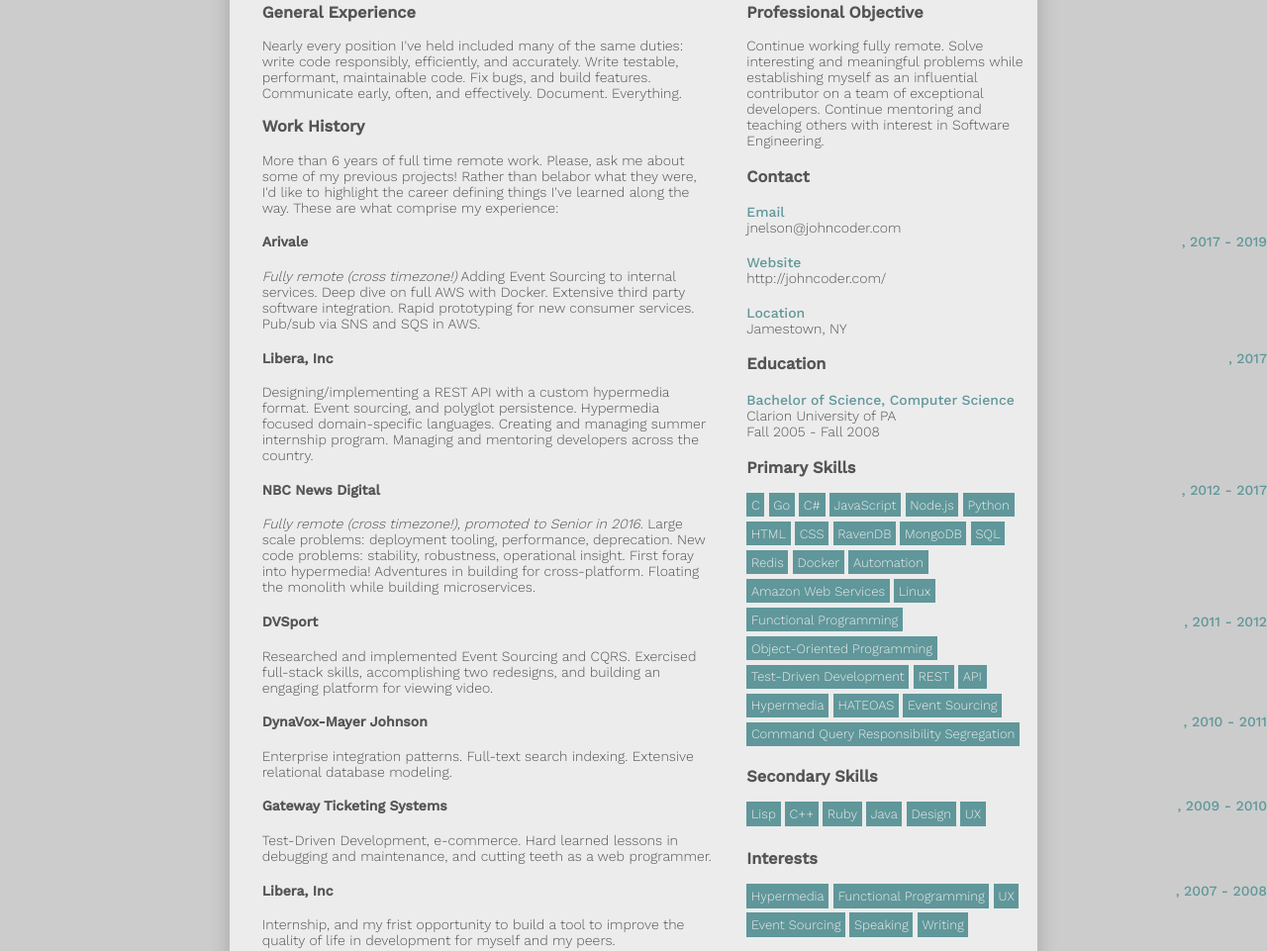
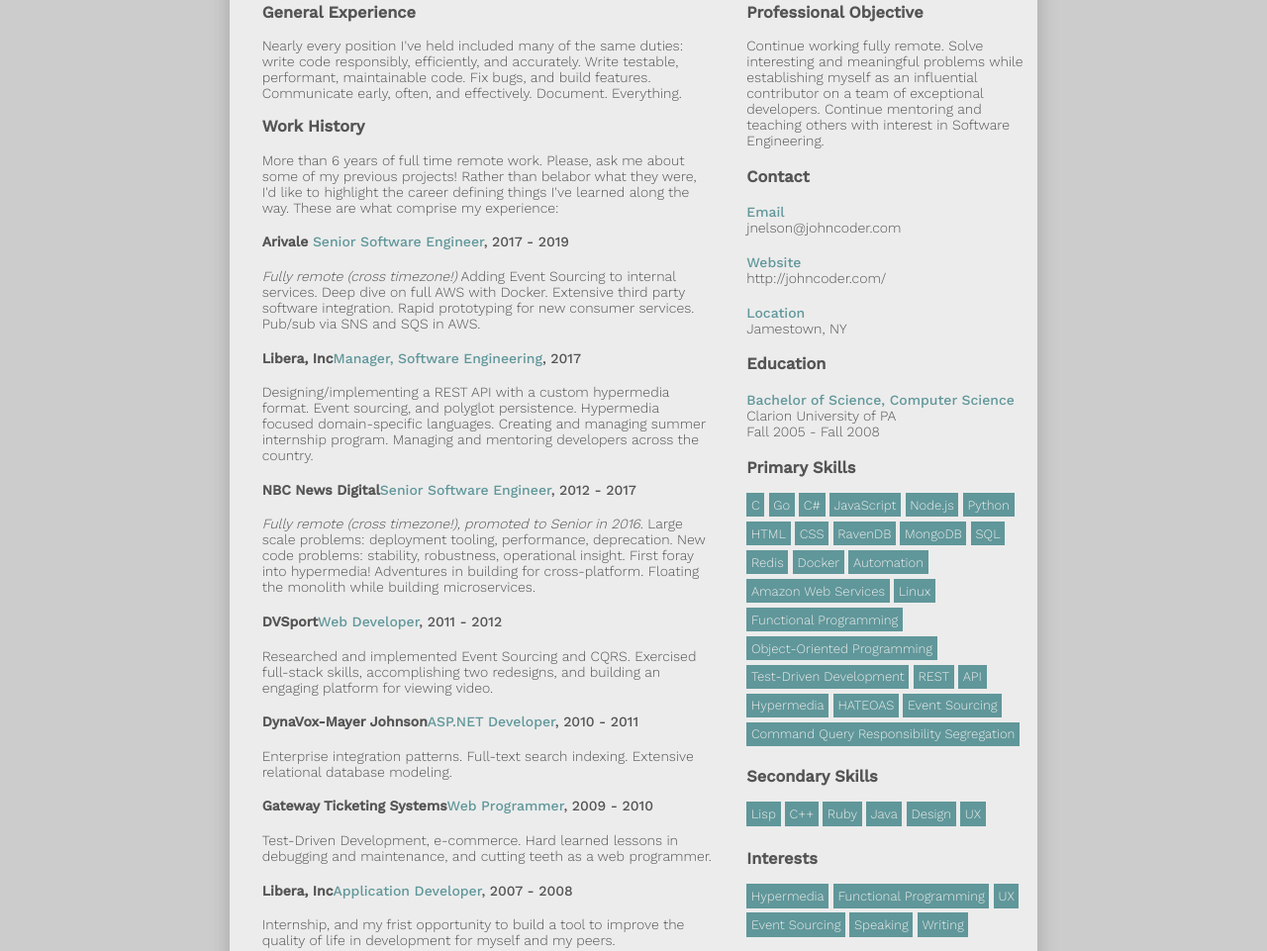
Before and after one commit to johncoder/johncoder.github.io, a plain HTML site: page index.html in a window 1280 px wide. Shown: the part 224-1185 px from the top of the page at 99% size. Drawn offline with nearby package versions, Linux system fonts and the light colour scheme.

Commit message:
Element name and color

```diff
--- a/index.html
+++ b/index.html
@@ -44,41 +44,41 @@
 	    <p>More than 6 years of full time remote work. Please, ask me about some of my previous projects! Rather than belabor what they were, I'd like to highlight the career defining things I've learned along the way. These are what comprise my experience:</p>
 	    <ul>
 	      <li>
-	        <h4>Arivale <position><title>Senior Software Engineer</title>, <period>2017 - 2019</period></position></h4>
+	        <h4>Arivale <position><jobtitle>Senior Software Engineer</jobtitle>, <period>2017 - 2019</period></position></h4>
 		<p><i>Fully remote (cross timezone!)</i> Adding Event Sourcing to internal services. Deep dive on full AWS with Docker. Extensive third party software integration. Rapid prototyping for new consumer services. Pub/sub via SNS and SQS in AWS.</p>
 	      </li>
 	      <li>
-                <h4>Libera, Inc<position><title>Manager, Software Engineering</title>, <period>2017</period></position></h4>
+                <h4>Libera, Inc<position><jobtitle>Manager, Software Engineering</jobtitle>, <period>2017</period></position></h4>
 		<p>
 		  Designing/implementing a REST API with a custom hypermedia format. Event sourcing, and polyglot persistence. Hypermedia focused domain-specific languages. Creating and managing summer internship program. Managing and mentoring developers across the country.
 		</p>
 	      </li>
 	      <li>
-	        <h4>NBC News Digital<position><title>Senior Software Engineer</title>, <period>2012 - 2017</period></position></h4>
+	        <h4>NBC News Digital<position><jobtitle>Senior Software Engineer</jobtitle>, <period>2012 - 2017</period></position></h4>
 		<p>
 		  <em>Fully remote (cross timezone!), promoted to Senior in 2016</em>. Large scale problems: deployment tooling, performance, deprecation. New code problems: stability, robustness, operational insight. First foray into hypermedia! Adventures in building for cross-platform. Floating the monolith while building microservices.
 		</p>
 	      </li>
 	      <li>
-		<h4>DVSport<position><title>Web Developer</title>, <period>2011 - 2012</period></position></h4>
+		<h4>DVSport<position><jobtitle>Web Developer</jobtitle>, <period>2011 - 2012</period></position></h4>
 		<p>
 		  Researched and implemented Event Sourcing and CQRS. Exercised full-stack skills, accomplishing two redesigns, and building an engaging platform for viewing video.
 		</p>
 	      </li>
 	      <li>
-		<h4>DynaVox-Mayer Johnson<position><title>ASP.NET Developer</title>, <period>2010 - 2011</period></position></h4>
+		<h4>DynaVox-Mayer Johnson<position><jobtitle>ASP.NET Developer</jobtitle>, <period>2010 - 2011</period></position></h4>
 		<p>
 		  Enterprise integration patterns. Full-text search indexing. Extensive relational database modeling.
 		</p>
 	      </li>
 	      <li>
-		<h4>Gateway Ticketing Systems<position><title>Web Programmer</title>, <period>2009 - 2010</period></position></h4>
+		<h4>Gateway Ticketing Systems<position><jobtitle>Web Programmer</jobtitle>, <period>2009 - 2010</period></position></h4>
 		<p>
 		  Test-Driven Development, e-commerce. Hard learned lessons in debugging and maintenance, and cutting teeth as a web programmer.
 	        </p>
 	      </li>
 	      <li>
-		<h4>Libera, Inc<position><title>Application Developer</title>, <period>2007 - 2008</period></position></h4>
+		<h4>Libera, Inc<position><jobtitle>Application Developer</jobtitle>, <period>2007 - 2008</period></position></h4>
 		<p>
 		  Internship, and my frist opportunity to build a tool to improve the quality of life in development for myself and my peers.
 	        </p>
--- a/main.css
+++ b/main.css
@@ -167,8 +167,10 @@ position period current {
 h4 position {
     display: inline-block;
     font-weight: 500;
-    position: absolute;
     right: 0;
+}
+
+h4 position jobtitle {
     color: #60979a;
 }
 
```
